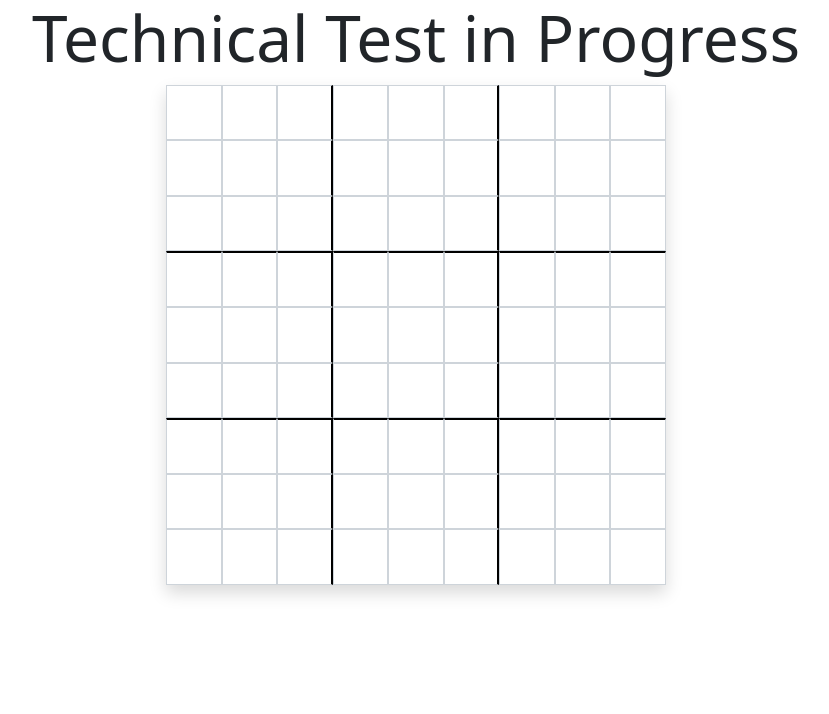
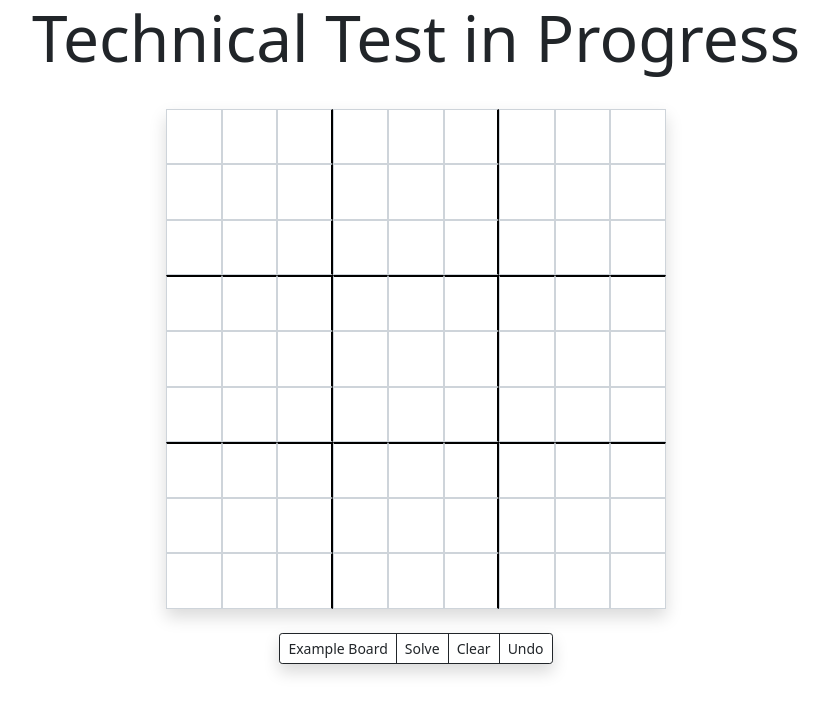
Before and after one commit to JordaneDEVEMY/JordaneDEVEMY.github.io, a React (Create React App) app: page / in a window 1280 px wide. Shown: the top 714 px of the page, without its empty margins (224-1053 px from the left). Built offline with nearby package versions, Linux system fonts and the light colour scheme.

Commit message:
Change App and Solver with new component

```diff
--- a/src/components/App/App.js
+++ b/src/components/App/App.js
@@ -1,14 +1,15 @@
 import React from 'react';
 import { Container } from 'react-bootstrap';
 
-import Board from '../Board/Board';
+// import Board from '../Board/Board';
 // import Cell from '../Cell/Cell';
+import Solver from '../Solver/Solver';
 
 function App() {
   return (
     <Container className="text-center" id="App">
       <h1>Technical Test in Progress</h1>
-      <Board />
+      <Solver />
     </Container>
   );
 }
--- /dev/null
+++ b/src/components/Solver/Solver.js
@@ -0,0 +1,17 @@
+import React from 'react';
+
+import Board from '../Board/Board';
+import ButtonsGroup from '../ButtonsGroup/ButtonsGroup';
+
+function Solver() {
+  return (
+    <>
+      <br />
+      <Board />
+      <br />
+      <ButtonsGroup />
+    </>
+  );
+}
+
+export default React.memo(Solver);
```
